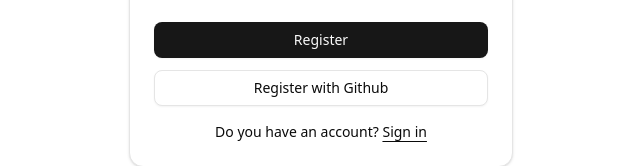
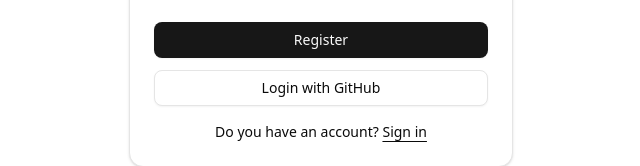
Before and after one commit to eduard432/ayolin-app, a Next.js app: page /register in a window 1280 px wide. Shown: the part 490-656 px from the top of the page, without its empty margins (319-959 px from the left). Built offline with nearby package versions, Linux system fonts and the light colour scheme.

Commit message:
cambios en textos

```diff
--- a/components/register-form.tsx
+++ b/components/register-form.tsx
@@ -102,7 +102,7 @@ export function RegisterForm({
 									Register
 								</Button>
 								<Button variant="outline" className="w-full">
-									Register with Github
+									Login with GitHub
 								</Button>
 							</div>
 						</div>
```
